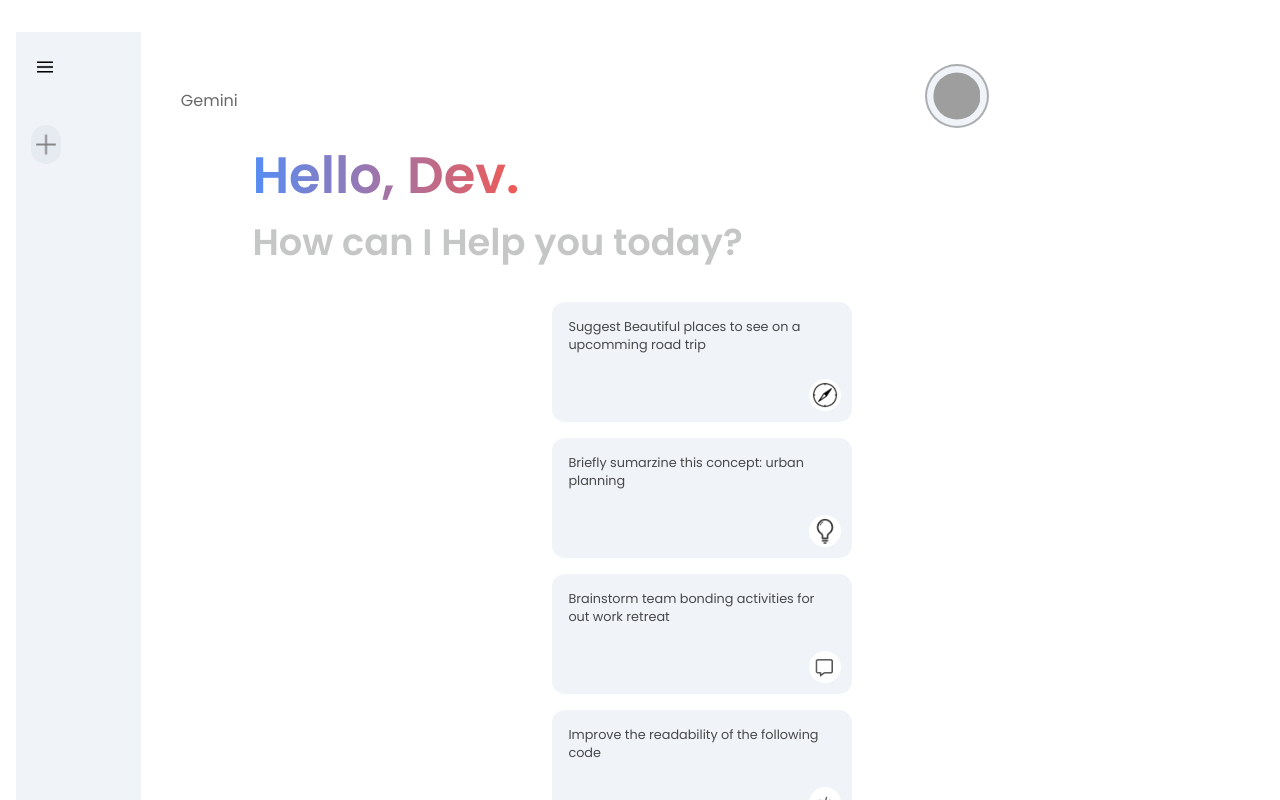
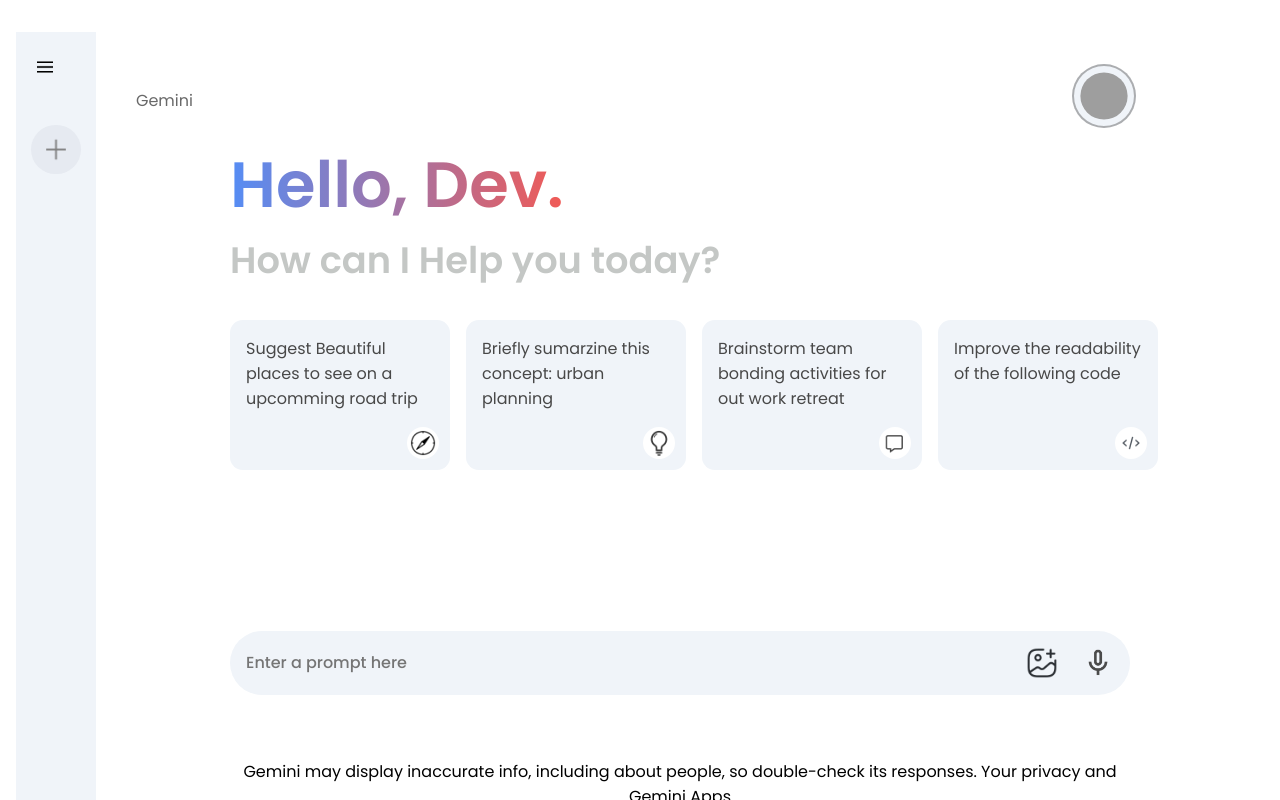
Before and after one commit to thanhhuy17/Gemini-2.0, a React (Vite) app: page / in a window 1280 px wide. Shown: the top 800 px of the page. Built offline with nearby package versions, Linux system fonts and the light colour scheme; grey boxes are pictures that could not be loaded.

Commit message:
complete gemini 2.0

```diff
--- a/package.json
+++ b/package.json
@@ -22,6 +22,6 @@
     "eslint-plugin-react": "^7.34.1",
     "eslint-plugin-react-hooks": "^4.6.0",
     "eslint-plugin-react-refresh": "^0.4.6",
-    "vite": "^5.2.13"
+    "vite": "^5.3.1"
   }
 }
--- a/src/components/Main/Main.css
+++ b/src/components/Main/Main.css
@@ -209,8 +209,6 @@
 
 /* =========== Media ============= */
 @media (max-width: 340px){
-
-
     .result{
         padding: 0;
     }
@@ -405,11 +403,42 @@
 }
 
 @media (min-width: 1024px) {
-    .greet .greet__gradient{
-        font-size: 3.2rem;
-        margin-left: 0;
+    .nav img {
+        left: 75vw;
     }
-    .greet{
+    .greet {
         text-align: start;
     }
+    .greet .greet__gradient {
+        margin-left: 0;
+        margin-right: 0;
+        font-size: 4rem;
+    }
+    .cards {
+        grid-template-columns: repeat(4, minmax(220px, 1fr));
+        margin: 0;
+    }
+    .card {
+        min-height: 150px;
+        font-size: 1rem;
+    }
+
+    .main__bottom {
+        position: relative;
+        max-width: 100vw;
+        padding-top: 0;
+    }
+    .search__box-icon {
+        column-gap: 1.5rem;
+    }
+
+    .search__img-icon {
+        width: 2rem;
+        height: 2rem;
+    }
+
+    .main__botton-descrip {
+
+        font-size: 1rem;
+    }
 }
--- a/src/components/Sidebar/Sidebar.css
+++ b/src/components/Sidebar/Sidebar.css
@@ -134,13 +134,17 @@
 @media (min-width: 1024px) {
     .sidebar{
         min-height: 100vh;
-        width: 10% !important;
+        width: auto;
         display: flex;
         flex-direction: column;
         justify-content: space-between;
         background-color: #f0f4f9;
         padding: 25px 15px;
     }
+    .sidebar .new__chat {
+        padding: 10px 15px;
+    }
+
 
 
 }
```
Also changed, not shown: 1 other file (tests, documents, lock files or other folders).
